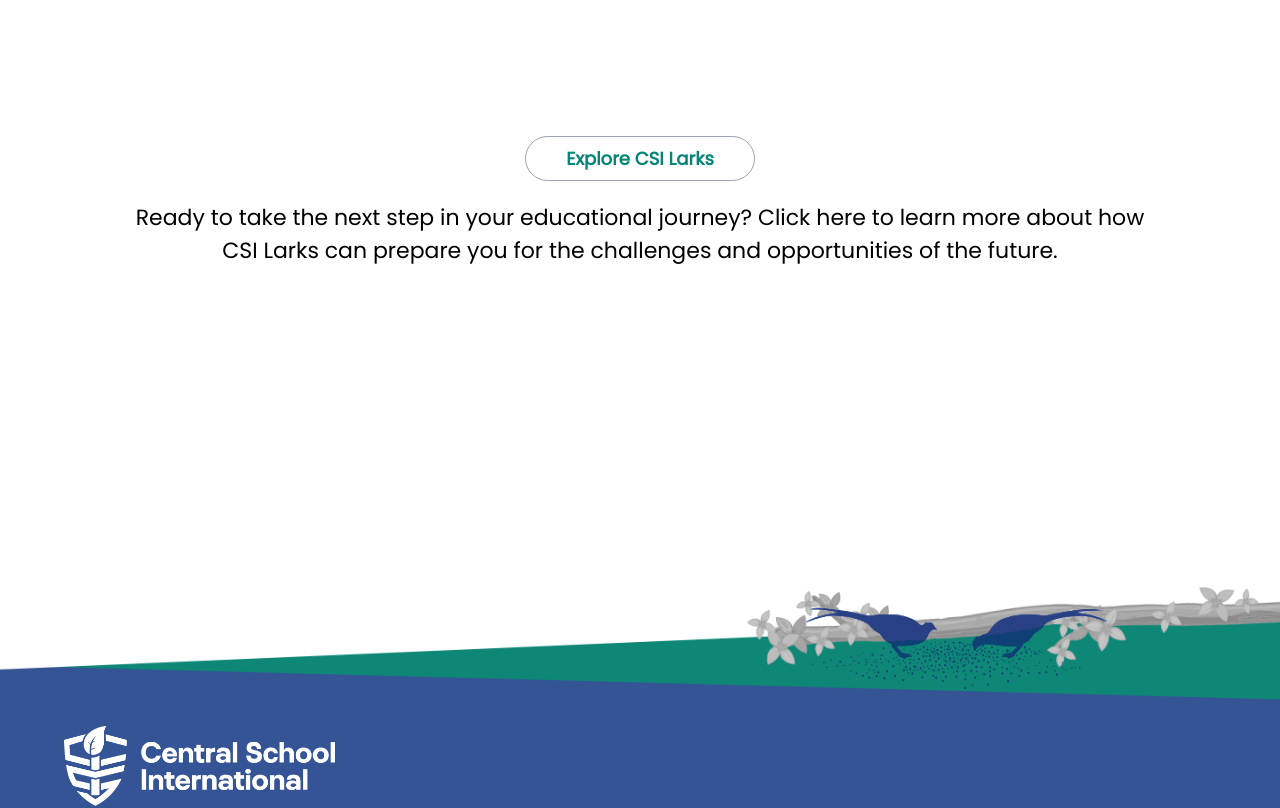
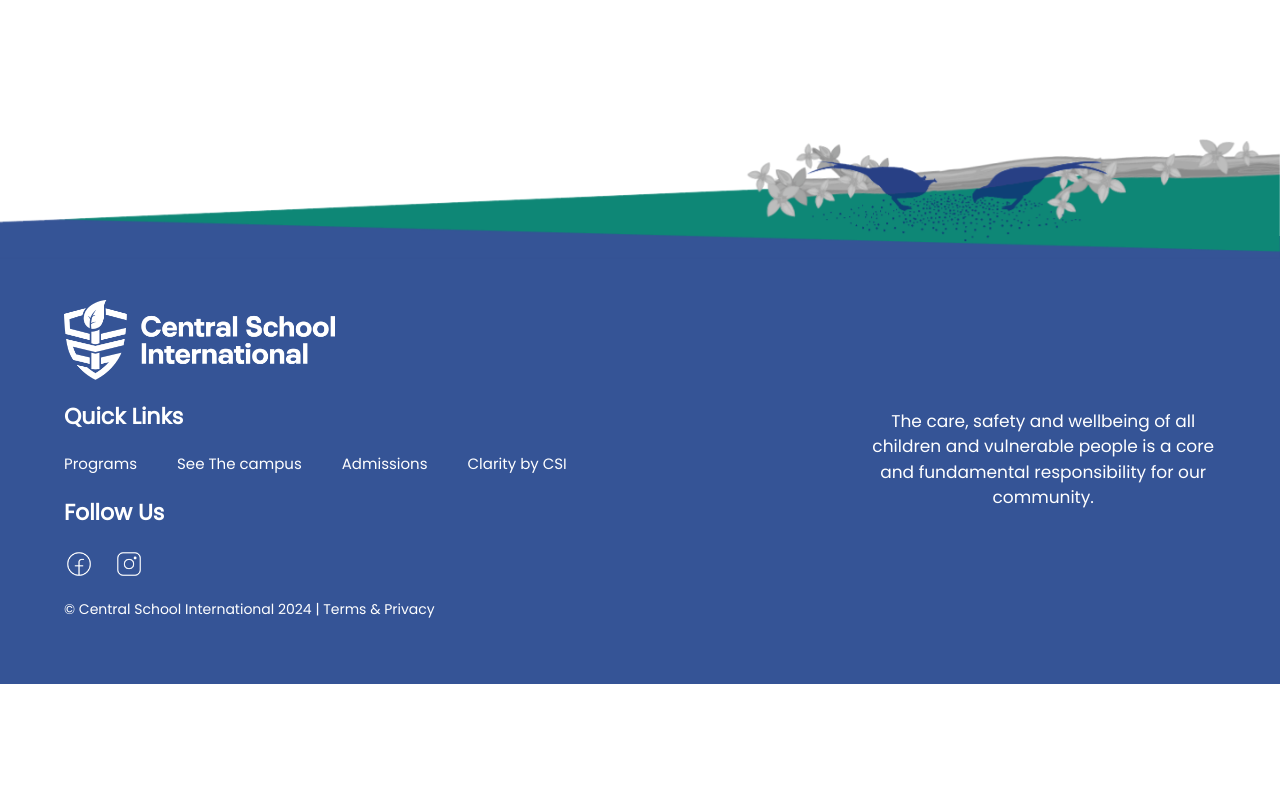
Before and after one commit to Synapse-Solutions/CSI, a Next.js app: page /larks in a window 1280 px wide. Shown: the part 2680-3488 px from the top of the page. After the commit the page ends 3364 px from the top, so only its background shows below. Built offline with nearby package versions, Linux system fonts and the light colour scheme.

Commit message:
fix some issues

```diff
--- a/app/(pages)/coming-soon/page.tsx
+++ b/app/(pages)/coming-soon/page.tsx
@@ -6,12 +6,12 @@ import React from "react";
 
 export default function page() {
   return (
-    <div className="text-black w-screen overflow-hidden">
+    <div className="text-black w-screen overflow-hidden relative">
       <Navbar />
-      <div className="relative z-20">
+      <div className=" z-20">
         <HeroSection_CS />
       </div>
-      <div className="mt-[160px] z-10">
+      <div className=" z-30">
         <Footer />
       </div>
     </div>
--- a/app/(pages)/eagles/page.tsx
+++ b/app/(pages)/eagles/page.tsx
@@ -145,7 +145,7 @@ export default function page() {
           </div>
         </div>
       </div>
-      <div className="flex flex-col justify-between items-center gap-5 px-[10%] mt-20">
+      {/* <div className="flex flex-col justify-between items-center gap-5 px-[10%] mt-20">
         <button className="border border-gray-400 rounded-full px-10 py-2 text-[#028676] text-[18px] font-bold">
           Join CSI Eagles Today
         </button>
@@ -153,8 +153,8 @@ export default function page() {
           Ready to take the next step? Apply now to become part of a community
           that values academic excellence and global awareness.
         </p>
-      </div>
-      <div className="mt-[20%] hidden md:flex  items-end">
+      </div> */}
+      {/* <div className="mt-[20%] hidden md:flex  items-end">
         <Image
           src={"/tree_1.webp"}
           height={500}
@@ -176,8 +176,8 @@ export default function page() {
           alt="tree"
           className="w-[50px] h-auto object-contain ml-[70%] mb-[-20px]"
         />
-      </div>
-      <div className="">
+      </div> */}
+      <div className="mt-[180px]">
         <Footer />
       </div>
     </div>
--- a/app/(pages)/home/page.tsx
+++ b/app/(pages)/home/page.tsx
@@ -206,7 +206,7 @@ export default function Home() {
           </div>
         </div>
       </div>
-      <div className="pt-[180px]">
+      <div className="pt-[10px]">
         <Footer />
       </div>
     </div>
--- a/app/(pages)/larks/page.tsx
+++ b/app/(pages)/larks/page.tsx
@@ -144,7 +144,7 @@ export default function page() {
           </div>
         </div>
       </div>
-      <div className="flex flex-col justify-between items-center gap-5 px-[10%] mt-20">
+      {/* <div className="flex flex-col justify-between items-center gap-5 px-[10%] mt-20">
         <button className="border border-gray-400 rounded-full px-10 py-2 text-[#028676] text-[18px] font-bold">
           Explore CSI Larks
         </button>
@@ -153,8 +153,8 @@ export default function page() {
           learn more about how CSI Larks can prepare you for the challenges and
           opportunities of the future.
         </p>
-      </div>
-      <div className="mt-[20%] hidden md:flex  items-end">
+      </div> */}
+      {/* <div className="mt-[20%] hidden md:flex  items-end">
         <Image
           src={"/tree_1.webp"}
           height={500}
@@ -176,8 +176,8 @@ export default function page() {
           alt="tree"
           className="w-[50px] h-auto object-contain ml-[70%] mb-[-20px]"
         />
-      </div>
-      <div className="">
+      </div> */}
+      <div className="mt-[180px]">
         <Footer />
       </div>
     </div>
--- a/app/(pages)/robins/page.tsx
+++ b/app/(pages)/robins/page.tsx
@@ -135,7 +135,7 @@ export default function page() {
         </div>
       </div>
 
-      <div className="mt-[20%] hidden md:flex items-end">
+      {/* <div className="mt-[20%] hidden md:flex items-end">
         <Image
           src={"/tree_1.webp"}
           height={500}
@@ -157,8 +157,8 @@ export default function page() {
           alt="tree"
           className="w-[50px] h-auto object-contain ml-[70%] mb-[-20px]"
         />
-      </div>
-      <div className="">
+      </div> */}
+      <div className="mt-[180px]">
         <Footer />
       </div>
     </div>
--- a/app/(pages)/sparrows/page.tsx
+++ b/app/(pages)/sparrows/page.tsx
@@ -157,7 +157,7 @@ export default function page() {
           personal growth go hand in hand.
         </p>
       </div>
-      <div className="mt-[20%] hidden md:flex  items-end">
+      {/* <div className="mt-[20%] hidden md:flex  items-end">
         <Image
           src={"/tree_1.webp"}
           height={500}
@@ -179,8 +179,8 @@ export default function page() {
           alt="tree"
           className="w-[50px] h-auto object-contain ml-[70%] mb-[-20px]"
         />
-      </div>
-      <div className="">
+      </div> */}
+      <div className="mt-[180px]">
         <Footer />
       </div>
     </div>
--- a/app/sharecomponents/Footer.tsx
+++ b/app/sharecomponents/Footer.tsx
@@ -8,9 +8,9 @@ export default function Footer() {
   const pathname = usePathname();
   return (
     <div className="w-screen p-[5%] flex flex-col xl:flex-row text-white justify-between text-[13px] xl:text-[17px] relative bg-[#355496]">
-      <div className="w-screen flex z-10 absolute bottom-[90%] left-0 ">
+      <div className="w-screen flex z-10 absolute bottom-[99%] xl:bottom-[95%] left-0 ">
         <img
-          src="/Animation003.gif"
+          src="/animation003-new.gif"
           alt="tree"
           style={{ width: "100%", height: "auto", objectFit: "contain" }}
         />
@@ -41,13 +41,17 @@ export default function Footer() {
         </div>
         <h1 className="font-bold text-[22px] mt-5">Follow Us</h1>
         <div className="flex gap-5 mt-5">
-          <Image
+          {/* <Image
             src={"/linkedinlogo.webp"}
             height={100}
             width={100}
             className="h-[30px] w-auto object-contain"
             alt="logo"
-          />
+          /> */}
+          <a
+            href="https://www.facebook.com/centralschoolinternational"
+            target="_blank"
+          >
             <Image
               src={"/facebooklogo.webp"}
               height={100}
@@ -55,6 +59,11 @@ export default function Footer() {
               className="h-[30px] w-auto object-contain"
               alt="logo"
             />
+          </a>
+          <a
+            href="https://www.instagram.com/central.school.international/?fbclid=IwAR2-tAPKEW4ykF3QuvvUBADiuJxEzVvK3CKJkQU-PceD0p3630Z2wTACHxA"
+            target="_blank"
+          >
             <Image
               src={"/instagramlogo.webp"}
               height={100}
@@ -62,6 +71,7 @@ export default function Footer() {
               className="h-[30px] w-auto object-contain"
               alt="logo"
             />
+          </a>
         </div>
         <p className="mt-5 text-[14px]">
           © Central School International 2024 | Terms & Privacy
```
Also changed, not shown: public/animation003-new.gif (added). Lines whose indentation alone changed are shown as unchanged.
